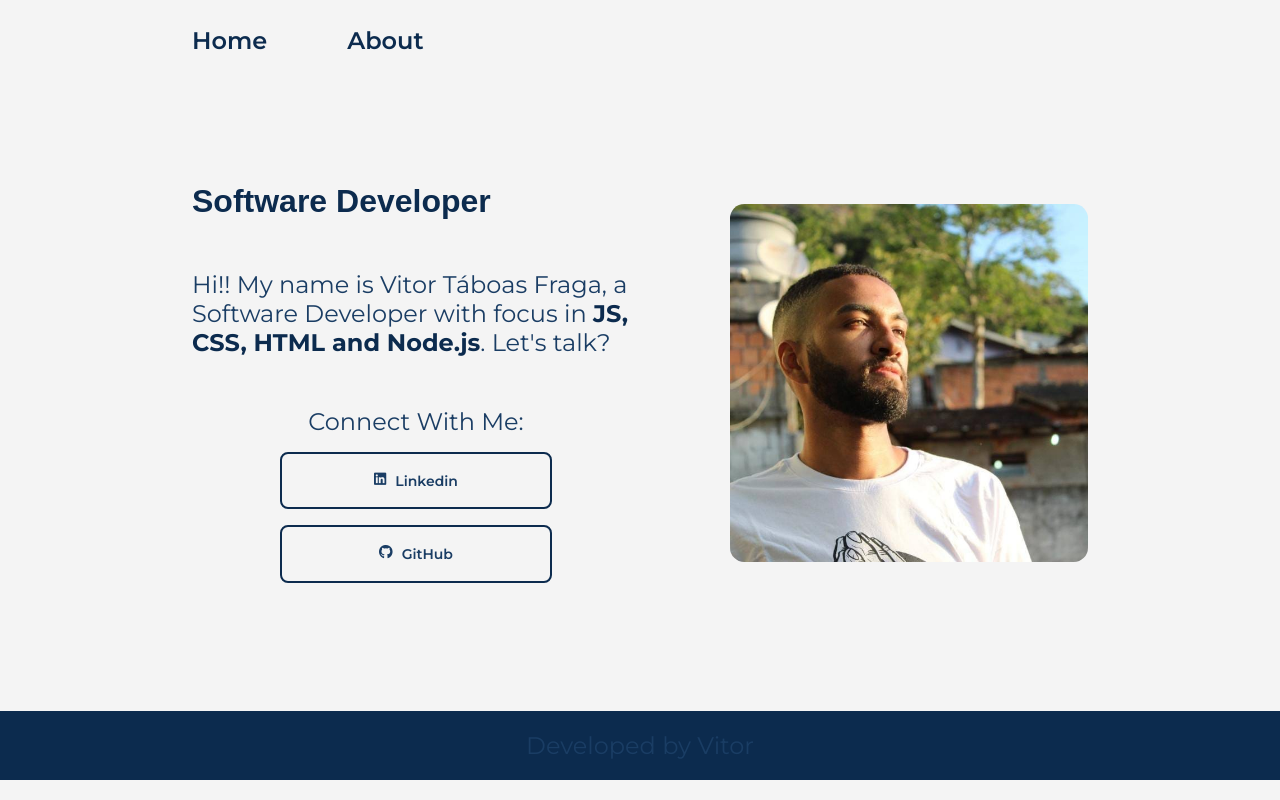
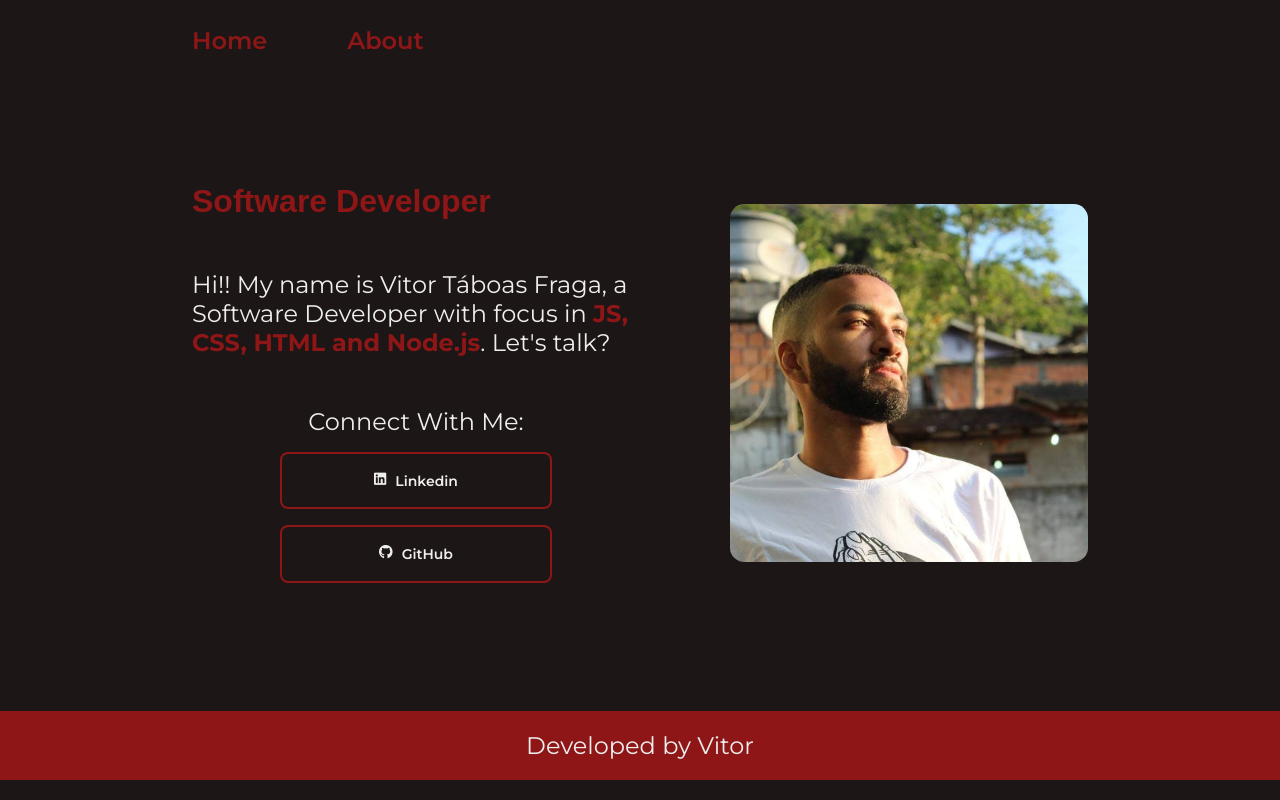
Before and after one commit to VitorTFraga/portifolio, a plain HTML site: page index.html in a window 1280 px wide. Drawn offline with Linux system fonts and the light colour scheme.

Commit message:
changing the color and correcting the footer text

```diff
--- a/src/styles/styles.css
+++ b/src/styles/styles.css
@@ -4,10 +4,10 @@
     padding: 0;
 }
 :root{
-    --back-ground-color: #F4F4F4;
-    --main-font-colo: #1A3D64;
-    --secundary-color: #0C2B4E;
-    --hover-color: #1D546C;
+    --back-ground-color: #1D1616;
+    --main-font-colo: #EEEEEE;
+    --secundary-color: #8E1616;
+    --hover-color: #D84040;
     --font-type-title: 'krona-one', sans-serif;
     --font-type-text: 'montserrat', sans-serif ;
 }
```
